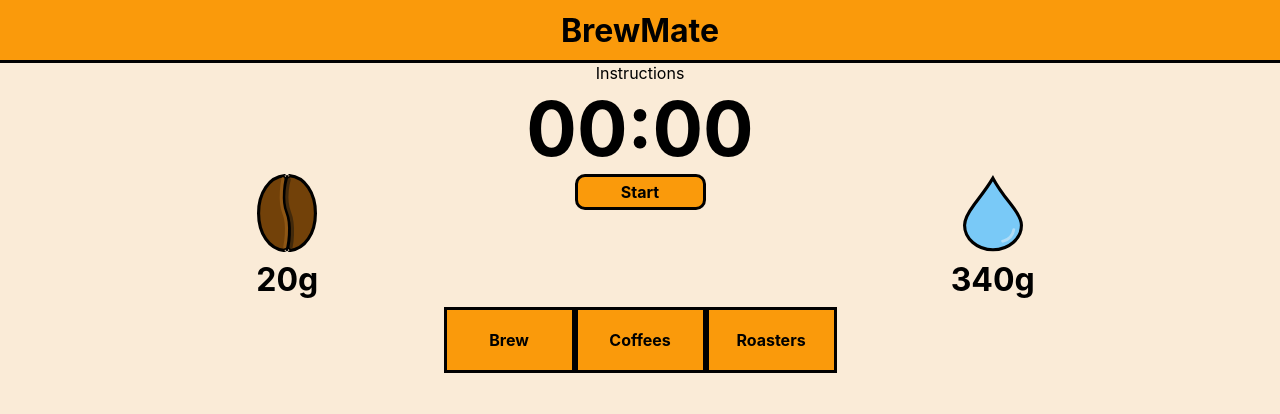
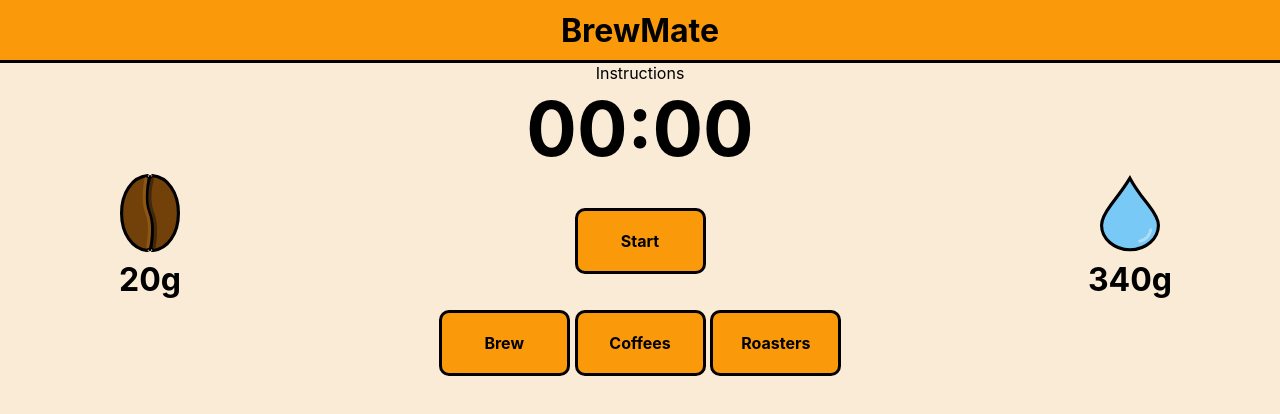
Before and after one commit to jbenson4/coffee-journal, a React (Create React App) app in the folder client/: page / in a window 1280 px wide. Shown: the top 414 px of the page. Built offline with nearby package versions, Linux system fonts and the light colour scheme.

Commit message:
Add button styling and margins.

```diff
--- a/client/src/components/Button.scss
+++ b/client/src/components/Button.scss
@@ -5,20 +5,23 @@
   display: flex;
   justify-content: center;
   width: 125px;
-  height: 30px;
+  height: 60px;
   background-color: #FA9A0B;
   font-weight: bold;
   align-items: center;
+  margin: auto;
 }
 
 .nav-button {
   display: flex;
   border-color: black;
   border-style: solid;
+  border-radius: 10px;
   background-color: #FA9A0B;
   width: 125px;
   height: 60px;
   align-items: center;
   justify-content: center;
   font-weight: bold;
+  margin: 0.15em;
 }
```
